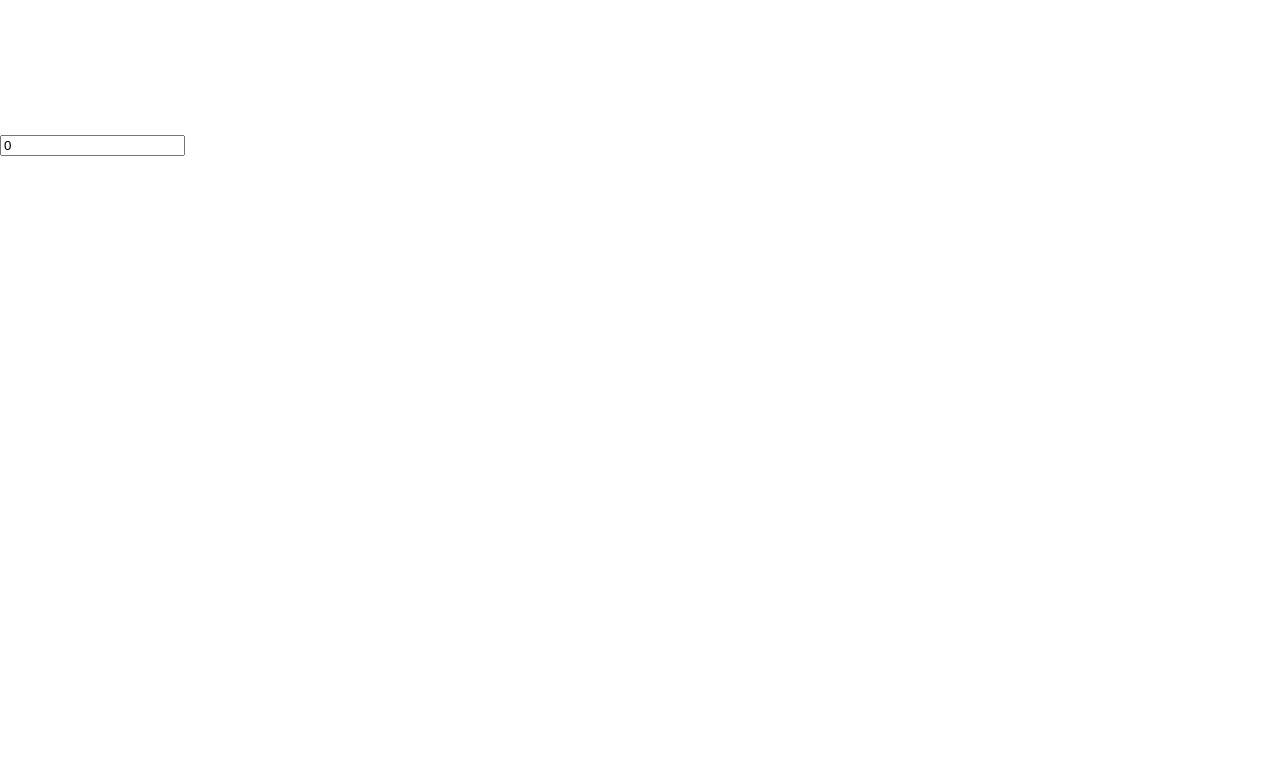
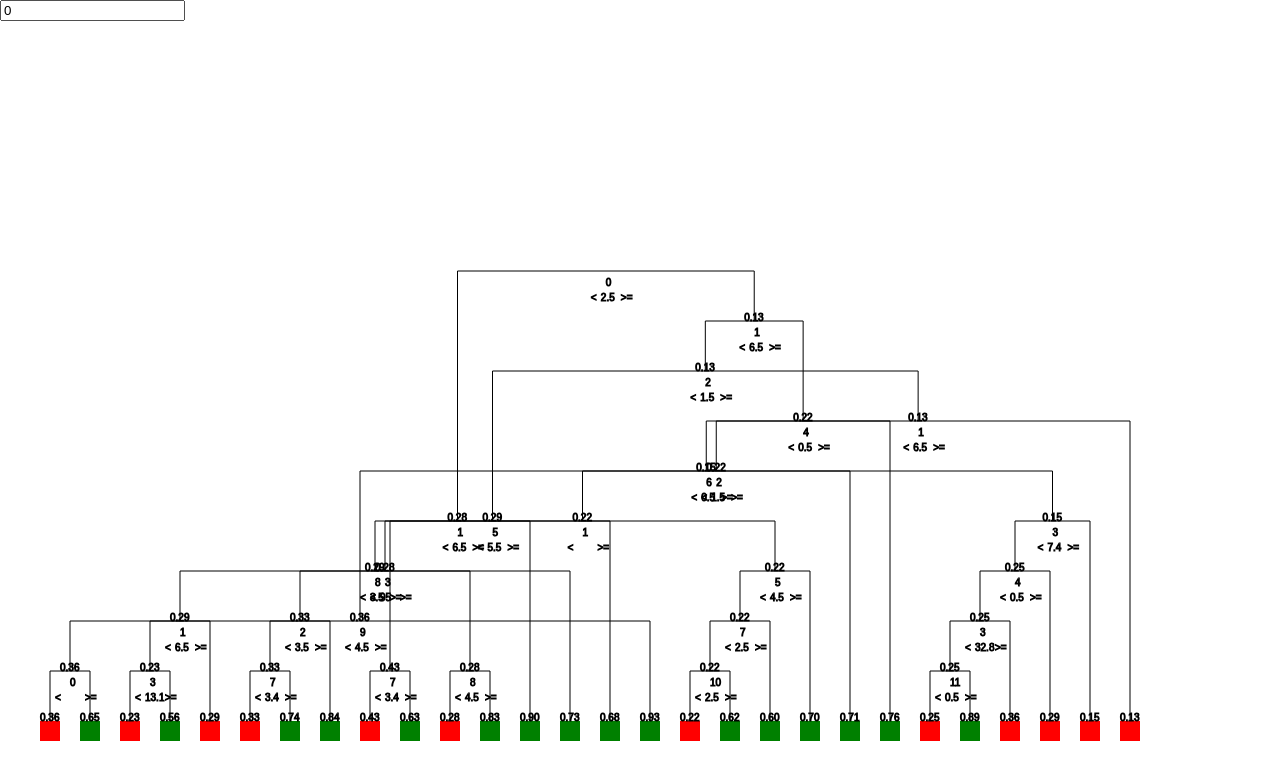
Before and after one commit to ricksteam/paralellDecisionTree, a plain HTML site: page trees.html in a window 1280 px wide. Drawn offline with Linux system fonts and the light colour scheme.

Commit message:
Choose from among available pairs.

```diff
--- a/trees.html
+++ b/trees.html
@@ -34,8 +34,8 @@
         // url: "simple1.csv",
         // url: "simple2.csv",
         // url: "simple3.csv",
-        url: "medium.csv",
-        // url: "data.csv",
+        // url: "medium.csv",
+         url: "data.csv",
         dataType: "text",
         success: function (response) {
           data = $.csv.toArrays(response);
@@ -57,7 +57,6 @@
             trimData.push(toAdd);
           }
           data = trimData;
-
 
           for (let i = 0; i < variables.length; i++) {
             let variable = variables[i];
@@ -282,6 +281,7 @@
                   possiblePairs.push(pair);
                 }
               }
+              //Now pick the best pair
             }
             if (pair1 != -1) {
               console.log(`Found pair ${pair1} ${pair2} at ${pairingVariable}`);
@@ -290,13 +290,32 @@
             else {
               console.error("Couldn't find anything to pair :(")
             }
-            if (possiblePairs.length == 0) return console.error("Nothing to pair");
-            let pair = possiblePairs[0];
-            pairs.push(pair);
+            if (possiblePairs.length > 0) {
+              //For now, just grab the first one
+              let chosenIndex = 0;
+              let bestVariable = variables.length;
+              for(let i = 0; i < possiblePairs.length; i++){
+                let testedPair = possiblePairs[i];
+                let testedVariable = testedPair.pairingVariable;
+                if(testedVariable < bestVariable){
+                  bestVariable = testedVariable;
+                  chosenIndex = i;
+                }
+
+              }
+              let chosenPair = possiblePairs[chosenIndex];
+              pair1 = chosenPair.pair1;
+              pair2 = chosenPair.pair2;
+              pairingVariable = chosenPair.pairingVariable;
+              pairs.push({
+                pair1,
+                pair2,
+                pairingVariable
+              });
               //Now combine them in our data
-            let variable = variables[pair.pairingVariable];
-            let row1 = data[pair.pair1];
-            let row2 = data[pair.pair2];
+              let variable = variables[pairingVariable];
+              let row1 = data[pair1];
+              let row2 = data[pair2];
               if (row1[variable.col + 1] != "is" && row2[variable.col + 1] != "is") {
                 variables[pairingVariable].tempRows = variables[pairingVariable].tempRows.filter(n => n != pair1 && n != pair2);
                 let start = variable.col;
@@ -337,6 +356,11 @@
                     bounded.combined = true;
                   }
                 }
+              }
+              possiblePairs = [];
+            }
+            else {
+              console.error("Possible Pairs was empty")
             }
           }
           console.log("Done pairing");
@@ -609,123 +633,6 @@
       }
     }
 
-
-
-    // function drawCanvas() {
-    //   var ctx = canvas.getContext("2d");
-
-    //   ctx.fillStyle = "white";
-    //   ctx.fillRect(0, 0, canvas.width, canvas.height);
-
-    //   ctx.strokeStyle = "black";
-    //   ctx.strokeRect(margin, margin, canvas.width - margin * 2, canvas.height - margin * 2)
-
-
-    //   let variableOrder = [];
-    //   for (let i = 0; i < variables.length; i++) {
-    //     variableOrder.push(i);
-    //   }
-
-    //   let steps = document.querySelector("#steps").value;
-    //   let depth = parseFloat(steps);
-
-    //   slotRecurse(slots, 0, depth, margin, canvas.width - margin, margin, canvas.height - margin, ctx);
-
-    //   let variable_stop = Math.min(depth, variables.length - 1);
-
-
-    //   for (let i = 0; i <= variable_stop; i++) {
-    //     let side = i % 4;
-    //     var lerp;
-
-    //     let variable = variables[variableOrder[i]];
-    //     let min = variable.marginMin;
-    //     let max = variable.marginMax;
-
-
-
-
-    //     if (side % 2 == 0) {
-    //       lerp = y => (y - min) / (max - min) * ((canvas.height - margin) - margin) + margin;
-    //     }
-    //     else {
-    //       lerp = x => (x - min) / (max - min) * ((canvas.width - margin) - margin) + margin;
-
-    //     }
-
-    //     const _getX = function (side) {
-    //       switch (side) {
-    //         case 0: return () => margin;
-    //         case 1: return x => lerp(x);
-    //         case 2: return () => canvas.width - margin;
-    //         case 3: return x => lerp(x);
-    //       }
-    //     }
-
-    //     const _getY = function (side) {
-    //       switch (side) {
-    //         case 0: return y => lerp(y);
-    //         case 1: return () => margin;
-    //         case 2: return y => lerp(y);
-    //         case 3: return () => canvas.height - margin;
-    //       }
-    //     }
-
-    //     const _getXClose = function (side) {
-    //       switch (side % 2) {
-    //         case 0: return () => margin;
-    //         case 1: return x => lerp(x);
-    //       }
-    //     }
-
-    //     const _getYClose = function (side) {
-    //       switch (side % 2) {
-    //         case 0: return y => lerp(y);
-    //         case 1: return () => margin;
-    //       }
-    //     }
-
-    //     const _getXFar = function (side) {
-    //       switch (side % 2) {
-    //         case 0: return () => canvas.width - margin;
-    //         case 1: return x => lerp(x);
-    //       }
-    //     }
-
-    //     const _getYFar = function (side) {
-    //       switch (side % 2) {
-    //         case 0: return y => lerp(y);
-    //         case 1: return () => canvas.height - margin;
-    //       }
-    //     }
-
-
-
-    //     const getX = _getX(side);
-    //     const getY = _getY(side);
-    //     const getXClose = _getXClose(side);
-    //     const getXFar = _getXFar(side);
-    //     const getYClose = _getYClose(side);
-    //     const getYFar = _getYFar(side);
-    //     for (let j = 0; j < variable.marginNumbers.length; j++) {
-
-    //       ctx.strokeStyle = "black";
-    //       let marginNumber = variable.marginNumbers[j]
-
-    //       ctx.strokeText(marginNumber, getX(marginNumber) - 20, getY(marginNumber));
-
-    //       ctx.strokeStyle = "black";
-    //       ctx.beginPath();
-    //       ctx.moveTo(getXClose(marginNumber), getYClose(marginNumber));
-    //       ctx.lineTo(getXFar(marginNumber), getYFar(marginNumber));
-
-    //       ctx.stroke();
-    //     }
-
-    //     const mapX = _mapX(data.length);
-    //   }
-    // }
-
     window.main = main;
   </script>
 </body>
```
Lines whose indentation alone changed are shown as unchanged.
